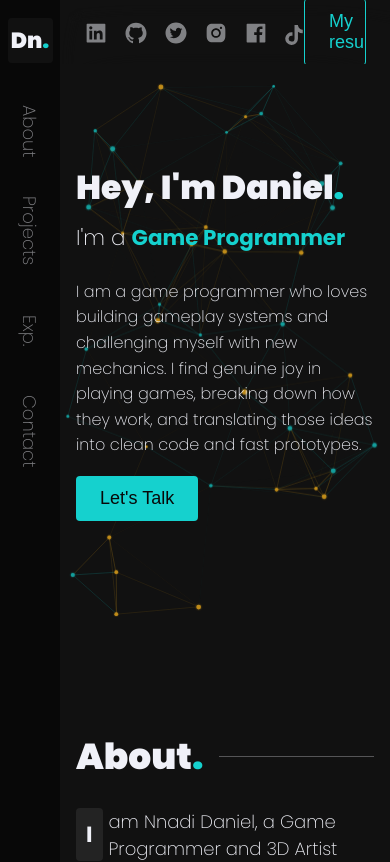
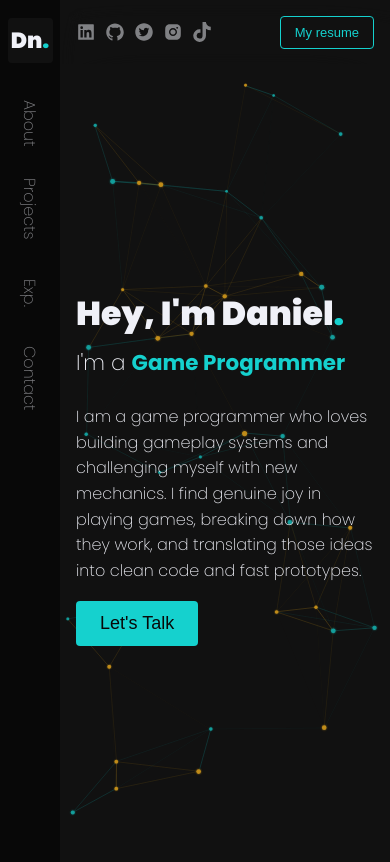
Before and after one commit to DanielZeus2099/daniel-nnadi-portfolio, a Next.js app: page / in a window 390 px wide. Shown: the top 862 px of the page. Built offline with nearby package versions, Linux system fonts and the light colour scheme.

Commit message:
fix(mobile): polish mobile responsiveness, hero height, sidebar, lightbox gestures, and video playback

```diff
--- a/components/buttons/outlinebutton.module.scss
+++ b/components/buttons/outlinebutton.module.scss
@@ -15,8 +15,20 @@
   z-index: 20;
 
   overflow: hidden;
+  white-space: nowrap;
+  flex-shrink: 0;
 
   transition: 0.2s color;
+
+  @media (max-width: 768px) {
+    padding: 0.8rem 1.4rem;
+    font-size: 1.3rem;
+  }
+
+  @media (max-width: 380px) {
+    padding: 0.6rem 1.0rem;
+    font-size: 1.2rem;
+  }
 }
 
 .outlineButton::before {
--- a/components/home/hero/hero.module.scss
+++ b/components/home/hero/hero.module.scss
@@ -1,8 +1,19 @@
 .hero {
+  min-height: calc(100vh - 6.4rem);
+  min-height: calc(100dvh - 6.4rem);
+  display: flex;
+  flex-direction: column;
+  justify-content: center;
   margin-bottom: 9.6rem;
 
   @media (max-width: 768px) {
-    margin-bottom: 4.8rem;
+    min-height: calc(100vh - 6.4rem);
+    min-height: calc(100dvh - 6.4rem);
+    display: flex;
+    flex-direction: column;
+    justify-content: center;
+    margin-bottom: 0;
+    padding-bottom: 2.4rem;
   }
 }
 
@@ -11,7 +22,7 @@
   z-index: 10;
 
   width: fit-content;
-  margin: 4.8rem 0;
+  margin: 0;
   user-select: text;
   -webkit-user-select: text;
   cursor: default;
--- a/components/home/projects/MediaLightbox.js
+++ b/components/home/projects/MediaLightbox.js
@@ -1,7 +1,7 @@
 import styles from "./medialightbox.module.scss";
 import { useEffect, useState, useCallback, useRef } from "react";
 import ReactDOM from "react-dom";
-import { MdClose, MdChevronLeft, MdChevronRight } from "react-icons/md";
+import { MdClose } from "react-icons/md";
 
 export const MediaLightbox = ({ items, initialIndex = 0, isOpen, onClose }) => {
   const [currentIndex, setCurrentIndex] = useState(initialIndex);
@@ -14,13 +14,37 @@ export const MediaLightbox = ({ items, initialIndex = 0, isOpen, onClose }) => {
     }
   }, [isOpen, initialIndex]);
 
+  // Handle phone hardware/browser Back button to close lightbox
+  useEffect(() => {
+    if (!isOpen) return;
+
+    let poppedByBack = false;
+    window.history.pushState({ lightbox: true }, "");
+
+    const handlePopState = () => {
+      poppedByBack = true;
+      onClose();
+    };
+
+    window.addEventListener("popstate", handlePopState);
+
+    return () => {
+      window.removeEventListener("popstate", handlePopState);
+      if (!poppedByBack && window.history.state?.lightbox) {
+        window.history.back();
+      }
+    };
+  }, [isOpen, onClose]);
+
   const goNext = useCallback(() => {
+    if (!items || items.length <= 1) return;
     setCurrentIndex((prev) => (prev + 1) % items.length);
-  }, [items.length]);
+  }, [items]);
 
   const goPrev = useCallback(() => {
+    if (!items || items.length <= 1) return;
     setCurrentIndex((prev) => (prev - 1 + items.length) % items.length);
-  }, [items.length]);
+  }, [items]);
 
   useEffect(() => {
     if (!isOpen) return;
@@ -47,7 +71,7 @@ export const MediaLightbox = ({ items, initialIndex = 0, isOpen, onClose }) => {
   const handleTouchEnd = () => {
     if (touchStartX.current === null || touchEndX.current === null) return;
     const diff = touchStartX.current - touchEndX.current;
-    const minSwipeDistance = 50;
+    const minSwipeDistance = 40;
 
     if (Math.abs(diff) > minSwipeDistance) {
       if (diff > 0) goNext();
@@ -70,24 +94,14 @@ export const MediaLightbox = ({ items, initialIndex = 0, isOpen, onClose }) => {
       onTouchMove={handleTouchMove}
       onTouchEnd={handleTouchEnd}
     >
-      <button className={styles.closeBtn} onClick={onClose}>
+      <button className={styles.closeBtn} onClick={onClose} aria-label="Close image">
         <MdClose />
       </button>
 
-      <div className={styles.counter}>
-        {currentIndex + 1} / {items.length}
-      </div>
-
       {items.length > 1 && (
-        <button
-          className={`${styles.navBtn} ${styles.navLeft}`}
-          onClick={(e) => {
-            e.stopPropagation();
-            goPrev();
-          }}
-        >
-          <MdChevronLeft />
-        </button>
+        <div className={styles.counter}>
+          {currentIndex + 1} / {items.length}
+        </div>
       )}
 
       <div
@@ -111,24 +125,13 @@ export const MediaLightbox = ({ items, initialIndex = 0, isOpen, onClose }) => {
             className={styles.mediaContent}
             src={current.src}
             alt={current.label || "Media preview"}
+            draggable={false}
           />
         )}
         {current.label && (
           <p className={styles.mediaLabel}>{current.label}</p>
         )}
       </div>
-
-      {items.length > 1 && (
-        <button
-          className={`${styles.navBtn} ${styles.navRight}`}
-          onClick={(e) => {
-            e.stopPropagation();
-            goNext();
-          }}
-        >
-          <MdChevronRight />
-        </button>
-      )}
     </div>
   );
 
--- a/components/home/projects/Project.js
+++ b/components/home/projects/Project.js
@@ -158,10 +158,10 @@ export const Project = ({
               )}
             </div>
           </Reveal>
-          <Reveal>
+          <Reveal width="100%">
             <div className={styles.projectTech}>{tech.join(" - ")}</div>
           </Reveal>
-          <Reveal>
+          <Reveal width="100%">
             <p className={styles.projectDescription}>
               {description}{" "}
               <span onClick={openModal}>{currentProject} Learn more {">"}</span>
--- a/components/home/projects/ProjectModal.js
+++ b/components/home/projects/ProjectModal.js
@@ -164,7 +164,75 @@ export const ProjectModal = ({
   const [lightboxOpen, setLightboxOpen] = useState(false);
   const [lightboxIndex, setLightboxIndex] = useState(0);
 
+  const pauseAllVideos = () => {
+    if (typeof document === "undefined") return;
+    const videoElements = document.querySelectorAll("video");
+    videoElements.forEach((vid) => {
+      try {
+        if (!vid.paused) {
+          vid.pause();
+        }
+      } catch (e) {
+        // ignore
+      }
+    });
+  };
+
+  // Pause videos when Lightbox opens
+  useEffect(() => {
+    if (lightboxOpen) {
+      pauseAllVideos();
+    }
+  }, [lightboxOpen]);
+
+  // Pause videos when modal is closed
+  useEffect(() => {
+    if (!isOpen) {
+      pauseAllVideos();
+    }
+  }, [isOpen]);
+
+  // Pause videos when browser is minimized, tab switched, or window blurred
+  useEffect(() => {
+    if (!isOpen) return;
+
+    const handleVisibilityChange = () => {
+      if (document.hidden) {
+        pauseAllVideos();
+      }
+    };
+
+    const handleBlur = () => {
+      pauseAllVideos();
+    };
+
+    document.addEventListener("visibilitychange", handleVisibilityChange);
+    window.addEventListener("blur", handleBlur);
+
+    return () => {
+      document.removeEventListener("visibilitychange", handleVisibilityChange);
+      window.removeEventListener("blur", handleBlur);
+    };
+  }, [isOpen]);
+
+  // Handle mobile/browser Back button to close modal
+  useEffect(() => {
+    if (!isOpen) return;
+
+    const handlePopState = () => {
+      if (!lightboxOpen) {
+        onClose();
+      }
+    };
+
+    window.addEventListener("popstate", handlePopState);
+    return () => {
+      window.removeEventListener("popstate", handlePopState);
+    };
+  }, [isOpen, lightboxOpen, onClose]);
+
   const handleOpenLightbox = (index) => {
+    pauseAllVideos();
     setLightboxIndex(index);
     setLightboxOpen(true);
   };
@@ -350,11 +418,6 @@ export const ProjectModal = ({
                 )
               )}
             </div>
-
-            {/* Mobile Bottom Close Button */}
-            <button className={styles.bottomCloseBtn} onClick={onClose}>
-              <MdClose /> Close Project
-            </button>
           </div>
         </div>
       </motion.div>
--- a/components/home/projects/projects.module.scss
+++ b/components/home/projects/projects.module.scss
@@ -2,9 +2,14 @@
   display: grid;
   grid-template-columns: 1fr 1fr;
   gap: 2.0rem 2.8rem;
+  width: 100%;
+  max-width: 100%;
 
   @media (max-width: 768px) {
     grid-template-columns: 1fr;
+    width: 100%;
+    max-width: 520px;
+    margin: 0 auto;
   }
 }
 
@@ -124,6 +129,8 @@
 
 .projectDescription {
   font-weight: 200;
+  word-break: break-word;
+  overflow-wrap: break-word;
 
   span {
     display: inline-block;
@@ -144,6 +151,8 @@
   display: flex;
   flex-wrap: wrap;
   gap: 1.2rem;
+  word-break: break-word;
+  overflow-wrap: break-word;
 
   font-size: var(--text-xs);
   color: var(--brand);
--- a/components/nav/components/MyLinks.js
+++ b/components/nav/components/MyLinks.js
@@ -3,7 +3,6 @@ import {
   AiFillLinkedin,
   AiFillTwitterCircle,
   AiFillInstagram,
-  AiFillFacebook,
   AiFillGithub,
 } from "react-icons/ai";
 import { FaTiktok } from "react-icons/fa";
@@ -61,17 +60,6 @@ export const MyLinks = () => {
         initial={{ y: -30, opacity: 0 }}
         animate={{ y: 0, opacity: 1 }}
         transition={{ duration: 0.5, delay: 0.3 }}
-        title="Facebook"
-      >
-        <Link href="https://www.facebook.com/share/19L4wLk8KM/" target="_blank" rel="nofollow">
-          <AiFillFacebook size="2.4rem" />
-        </Link>
-      </motion.span>
-
-      <motion.span
-        initial={{ y: -30, opacity: 0 }}
-        animate={{ y: 0, opacity: 1 }}
-        transition={{ duration: 0.5, delay: 0.4 }}
         title="TikTok"
       >
         <Link href="https://www.tiktok.com/@daniel_zeus2099" target="_blank" rel="nofollow">
--- a/components/nav/components/headinglinks.module.scss
+++ b/components/nav/components/headinglinks.module.scss
@@ -1,16 +1,41 @@
 .links {
   display: flex;
-  gap: 1.6rem;
-  padding-top: 10px;
+  align-items: center;
+  gap: 1.4rem;
+  padding-top: 4px;
+  flex-wrap: nowrap;
 
   a {
     opacity: 0.5;
     position: relative;
     z-index: 20;
+    display: flex;
+    align-items: center;
+    justify-content: center;
+    transition: 0.2s opacity, 0.2s color;
   }
 
   a:hover {
     color: var(--brand);
     opacity: 1;
   }
+
+  @media (max-width: 768px) {
+    gap: 0.9rem;
+    padding-top: 0;
+
+    svg {
+      width: 2.0rem;
+      height: 2.0rem;
+    }
+  }
+
+  @media (max-width: 380px) {
+    gap: 0.6rem;
+
+    svg {
+      width: 1.8rem;
+      height: 1.8rem;
+    }
+  }
 }
--- a/components/nav/heading.module.scss
+++ b/components/nav/heading.module.scss
@@ -1,5 +1,8 @@
 .heading {
   height: 6.4rem;
+  width: 100%;
+  max-width: 100%;
+  box-sizing: border-box;
   padding: 0 3.6rem;
 
   display: flex;
@@ -16,7 +19,13 @@
   font-weight: bold;
 
   @media (max-width: 768px) {
-    padding: 0 2.4rem;
+    padding: 0 1.6rem;
+    gap: 0.8rem;
+  }
+
+  @media (max-width: 380px) {
+    padding: 0 1.0rem;
+    gap: 0.4rem;
   }
 }
 
--- a/components/nav/sidebar.module.scss
+++ b/components/nav/sidebar.module.scss
@@ -12,16 +12,16 @@
   display: flex;
   flex-direction: column;
   align-items: center;
-  overflow-y: auto;
-  -webkit-overflow-scrolling: touch;
+  overflow: hidden;
+  touch-action: none;
 
   -ms-overflow-style: none; /* IE and Edge */
   scrollbar-width: none; /* Firefox */
 
   a {
-    height: 100px;
-
-    flex-shrink: 0;
+    flex: 1;
+    min-height: 0;
+    max-height: 100px;
 
     writing-mode: vertical-lr;
     font-size: var(--text-sm);
@@ -35,6 +35,11 @@
 
     transition: 0.1s all;
     width: 100%;
+
+    @media (max-width: 768px) {
+      font-size: var(--text-xs);
+      max-height: 85px;
+    }
   }
 
   a:hover {
--- a/components/utils/Reveal.js
+++ b/components/utils/Reveal.js
@@ -25,6 +25,8 @@ export const Reveal = ({ children, width = "fit-content" }) => {
       style={{
         position: "relative",
         width,
+        maxWidth: "100%",
+        boxSizing: "border-box",
         overflow: animDone ? "visible" : "hidden",
       }}
     >
```
Also changed, not shown: 1 other file (tests, documents, lock files or other folders).
